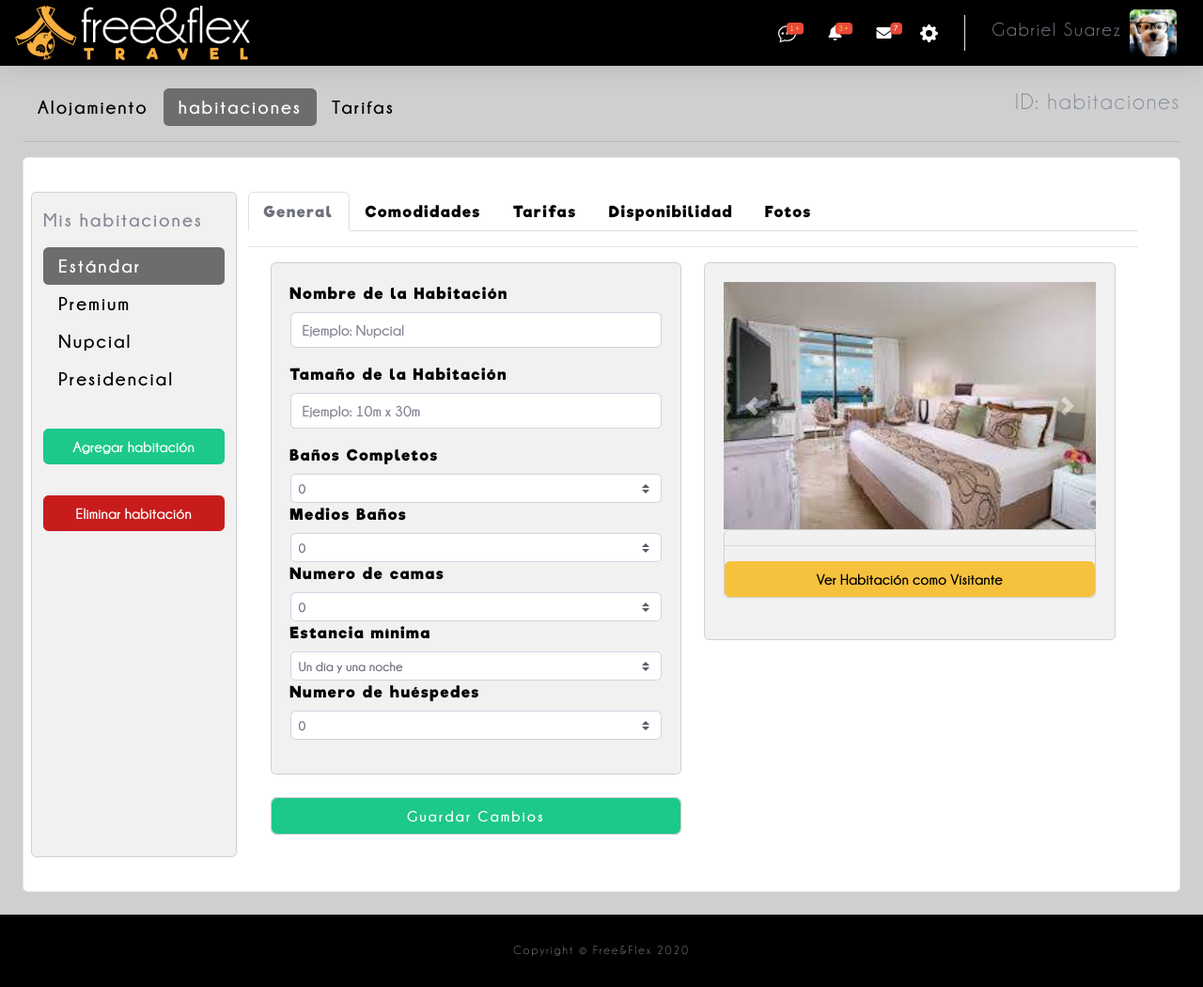
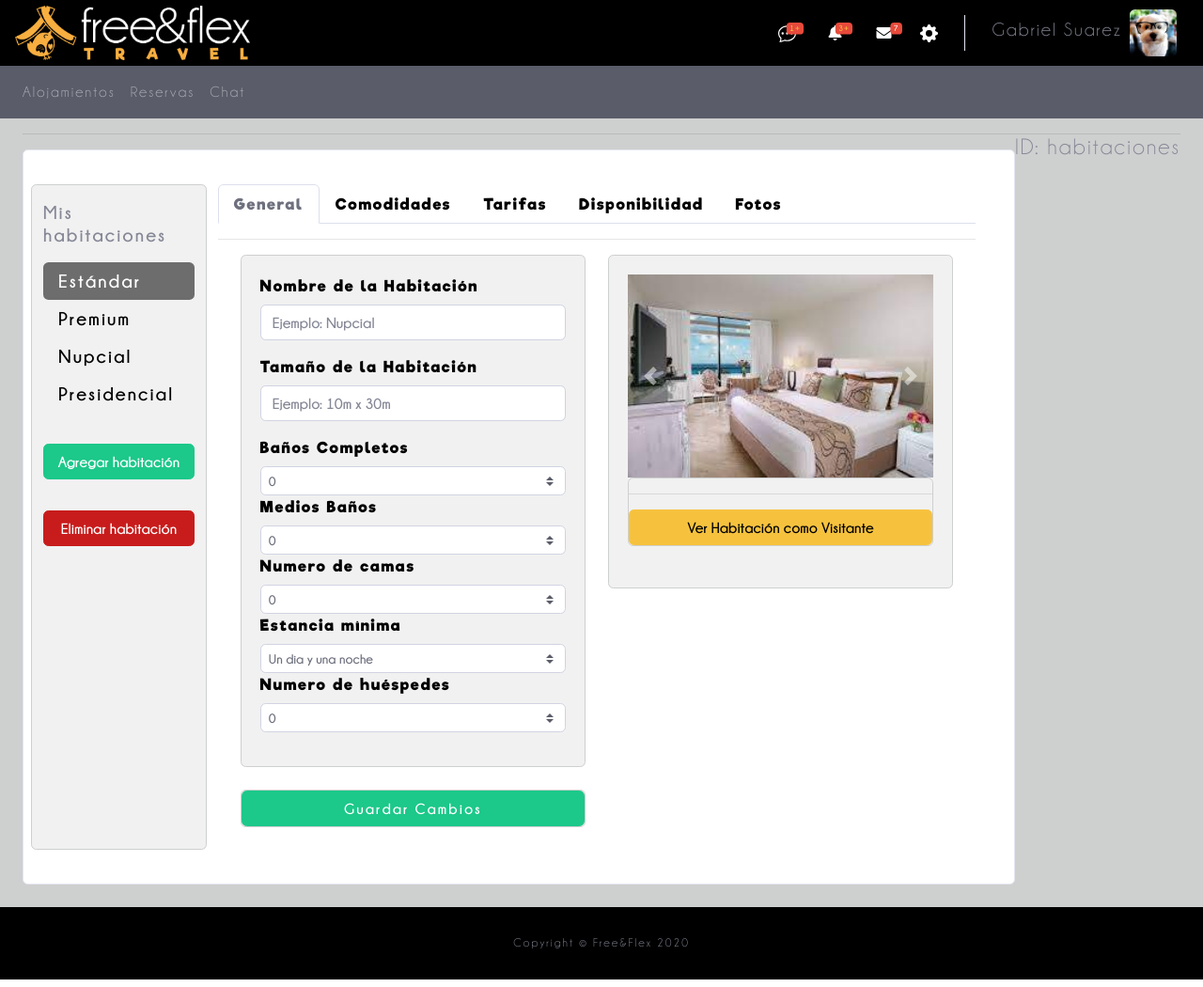
Before and after one commit to CodericDev/FreeFlexNew, a Jekyll site: the page built from habitaciones.html, in a window 1280 px wide. Shown: the whole page at 94% size. Built offline with Jekyll 4.4.1, drawn with Linux system fonts in a browser that asks for light colours.

Commit message:
ajustes varios

```diff
--- a/_includes/topbar.html
+++ b/_includes/topbar.html
@@ -1,21 +1,13 @@
 
 
   <div id="content-wrapper" class="d-flex flex-column bg-gray">
-    <div id="content-full">
 
-      <nav class="navbar navbar-expand navbar-light bg-white topbar mb-4 static-top shadow">
-
-
+<div class="container-full">
+      <nav class="navbar navbar-expand navbar-light bg-white topbar static-top shadow">
         <button id="sidebarToggleTop" class="btn btn-link d-md-none rounded-circle mr-3">
           <i class="fa fa-bars"></i>
         </button>
-
         <img src="img/logo blanco2.png" width="250px">
-        <!--ul class="navbar-nav">
-          <li class="nav-item"><a class="nav-link " href="/alojamientos">Alojamientos</a></li>
-          <li class="nav-item"><a class="nav-link" href="/reservaciones">Reservas</a></li>
-          <li class="nav-item"><a class="nav-link" href="/mensajes">Chat</a></li>
-        </ul-->
         <ul class="navbar-nav ml-auto">
           <li class="nav-item dropdown no-arrow mx-1">
             <a class="nav-link dropdown-toggle" href="#" id="alertsDropdown" role="button" data-toggle="dropdown" aria-haspopup="true" aria-expanded="false">
@@ -203,3 +195,19 @@
           </li>
         </ul>
       </nav>
+      <nav class="navbar navbar-expand-lg navbar-dark bg-dark">
+        <div class="collapse navbar-collapse" id="navbarColor02">
+          <ul class="navbar-nav mr-auto">
+            <li class="nav-item">
+              <a class="nav-link " href="/alojamientos">Alojamientos</a>
+            </li>
+            <li class="nav-item">
+              <a class="nav-link" href="/reservaciones">Reservas</a>
+            </li>
+            <li class="nav-item">
+              <a class="nav-link" href="/mensajes">Chat</a>
+            </li>
+          </ul>
+        </div>
+      </nav>
+    </div>
--- a/_layouts/default.html
+++ b/_layouts/default.html
@@ -61,13 +61,13 @@
 <body id="page-top" class="sidebar-toggled">
 
   <div id="wrapper">
+    <div id="content">
     {%- include topbar.html -%}
         <div class="container-fluid">
           <main class="content">
             {{ content }}
           </main>
         </div>
-
       </div>
 
       {%- include footer.html -%}
--- a/habitaciones.html
+++ b/habitaciones.html
@@ -5,19 +5,6 @@
 ---
 <a class="float-right h4">ID: habitaciones</a>
 
-<ul class="nav nav-pills h5 bold">
-  <li class="nav-item">
-   <a class="nav-link" href="alojamiento.html">Alojamiento</a>
- </li>
-
- <li class="nav-item">
-   <a class="nav-link active" href="habitaciones.html">habitaciones</a>
- </li>
-
- <li class="nav-item">
-   <a class="nav-link" href="tarifas.html">Tarifas</a>
- </li>
-</ul>
 
 
 <hr class="sidebar-divider">
```
Also changed, not shown: 1 other file.
